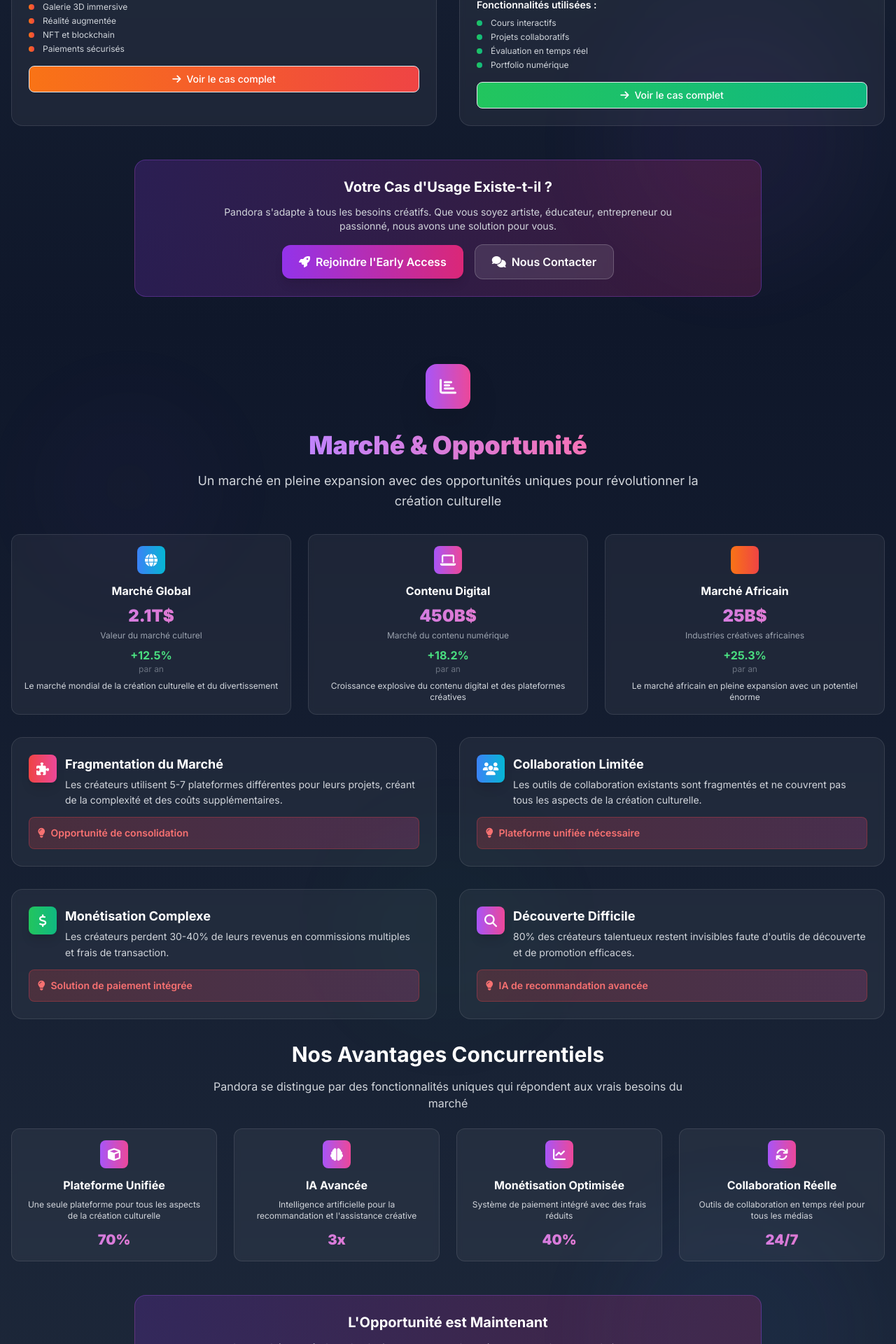
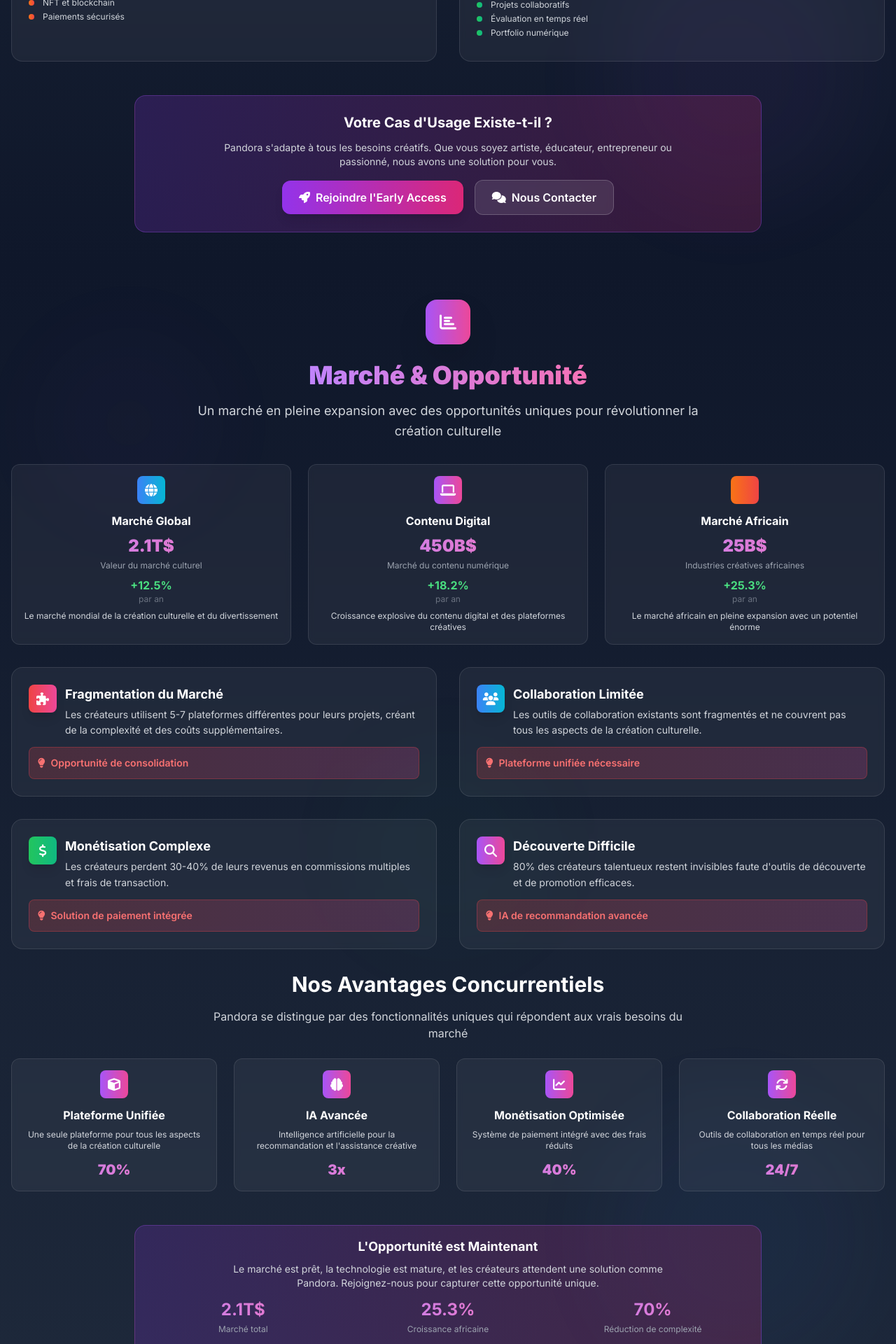
Before and after one commit to Touaf-65/Pandora, a React (Create React App) app in the folder pandora-landing/: page / in a window 1280 px wide. Shown: the part 3540-5460 px from the top of the page at 70% size. Built offline with nearby package versions, Linux system fonts and the light colour scheme.

Commit message:
Refactor MarketOpportunity and UseCases components: Adjusted padding and margins for improved layout consistency and readability. Updated font sizes and styles for better visual hierarchy.

```diff
--- a/pandora-landing/src/components/sections/MarketOpportunity.jsx
+++ b/pandora-landing/src/components/sections/MarketOpportunity.jsx
@@ -143,7 +143,7 @@
               transition={{ duration: 0.8 }}
               className="inline-block mb-4"
             >
-              <div className="w-16 h-16 bg-gradient-to-r from-purple-500 to-pink-500 rounded-2xl flex items-center justify-center mx-auto mb-4 shadow-2xl">
+              <div className="w-16 h-16 bg-gradient-to-r from-purple-500 to-pink-500 rounded-2xl flex items-center justify-center mx-auto mb-2 shadow-2xl">
                 <i className="fas fa-chart-bar text-white text-2xl"></i>
               </div>
             </motion.div>
@@ -257,26 +257,26 @@
         {/* Bottom CTA */}
         <FadeIn direction="up" delay={0.8}>
           <div className="text-center mt-12">
-            <div className="bg-gradient-to-r from-purple-600/20 to-pink-600/20 rounded-2xl p-6 border border-purple-500/30 max-w-4xl mx-auto">
-              <h3 className="text-xl font-bold text-white mb-3">
+            <div className="bg-gradient-to-r from-purple-600/20 to-pink-600/20 rounded-2xl p-4 border border-purple-500/30 max-w-4xl mx-auto">
+              <h3 className="text-lg font-bold text-white mb-2">
                 L'Opportunité est Maintenant
               </h3>
-              <p className="text-gray-300 mb-4 max-w-2xl mx-auto text-sm">
+              <p className="text-gray-300 mb-3 max-w-2xl mx-auto text-sm">
                 Le marché est prêt, la technologie est mature, et les créateurs attendent une solution comme Pandora.
                 Rejoignez-nous pour capturer cette opportunité unique.
               </p>
-              <div className="grid md:grid-cols-3 gap-6 mb-6">
+              <div className="grid md:grid-cols-3 gap-4 mb-4">
                 <div className="text-center">
-                  <div className="text-3xl font-bold gradient-text mb-1">2.1T$</div>
-                  <div className="text-gray-400 text-sm">Marché total</div>
+                  <div className="text-2xl font-bold gradient-text mb-1">2.1T$</div>
+                  <div className="text-gray-400 text-xs">Marché total</div>
                 </div>
                 <div className="text-center">
-                  <div className="text-3xl font-bold gradient-text mb-1">25.3%</div>
-                  <div className="text-gray-400 text-sm">Croissance africaine</div>
+                  <div className="text-2xl font-bold gradient-text mb-1">25.3%</div>
+                  <div className="text-gray-400 text-xs">Croissance africaine</div>
                 </div>
                 <div className="text-center">
-                  <div className="text-3xl font-bold gradient-text mb-1">70%</div>
-                  <div className="text-gray-400 text-sm">Réduction de complexité</div>
+                  <div className="text-2xl font-bold gradient-text mb-1">70%</div>
+                  <div className="text-gray-400 text-xs">Réduction de complexité</div>
                 </div>
               </div>
               <div className="flex flex-col sm:flex-row gap-4 justify-center items-center">
--- a/pandora-landing/src/components/sections/UseCases.jsx
+++ b/pandora-landing/src/components/sections/UseCases.jsx
@@ -196,7 +196,7 @@
                  </p>
 
                  {/* Features */}
-                 <div className="space-y-1 mb-4">
+                 <div className="space-y-1 mb-2">
                    <h4 className="text-white font-semibold mb-2 text-sm">Fonctionnalités utilisées :</h4>
                    {useCase.features.map((feature, idx) => (
                      <div key={idx} className="flex items-center space-x-3">
@@ -206,15 +206,6 @@
                    ))}
                  </div>
 
-                                 {/* CTA */}
-                 <motion.button
-                   whileHover={{ scale: 1.05 }}
-                   whileTap={{ scale: 0.95 }}
-                   className={`w-full py-2 px-4 bg-gradient-to-r ${useCase.color} bg-opacity-20 text-white rounded-lg border border-opacity-30 hover:bg-opacity-30 transition-all duration-300 font-medium text-sm`}
-                 >
-                   <i className="fas fa-arrow-right mr-2"></i>
-                   Voir le cas complet
-                 </motion.button>
               </Card>
             </motion.div>
           ))}
```
